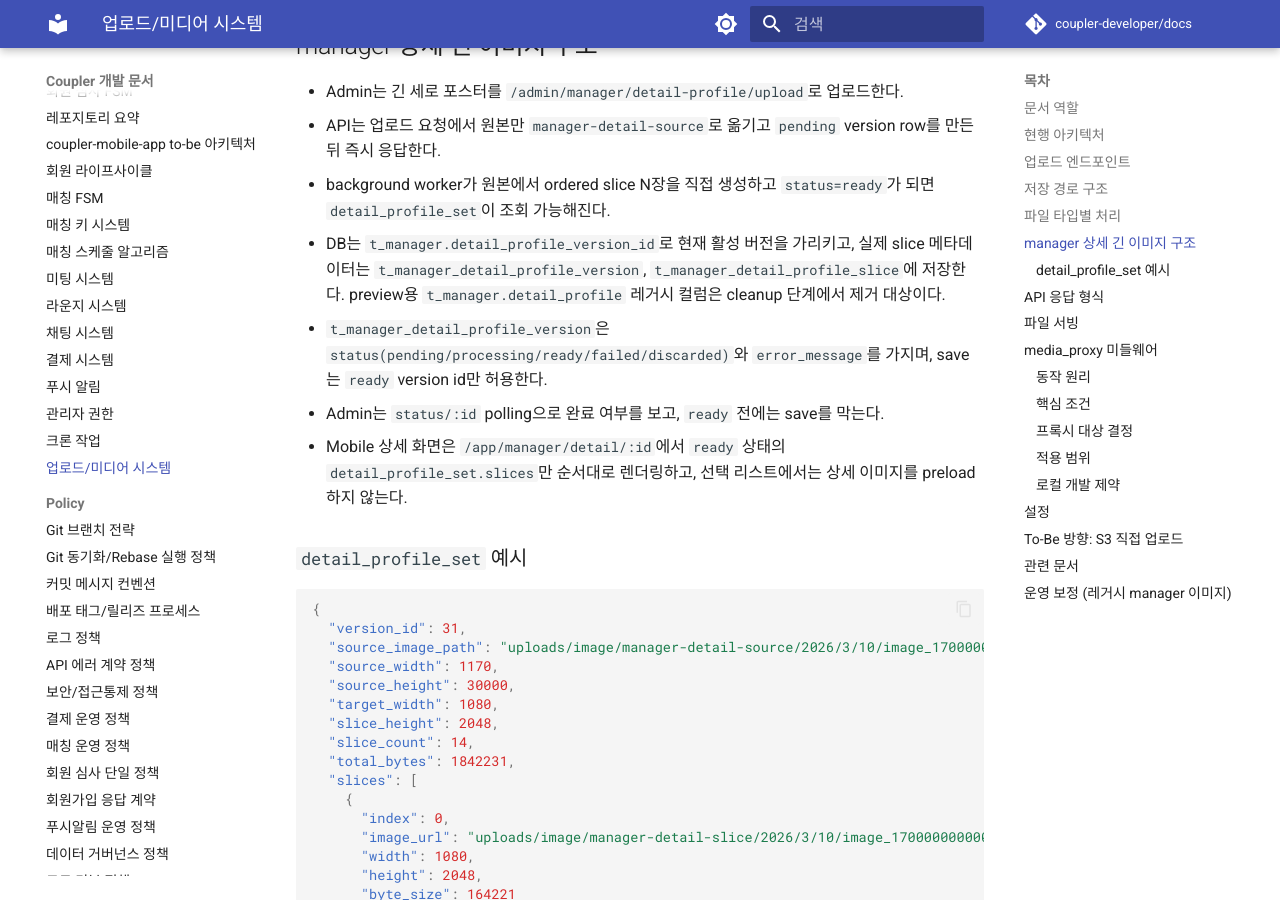
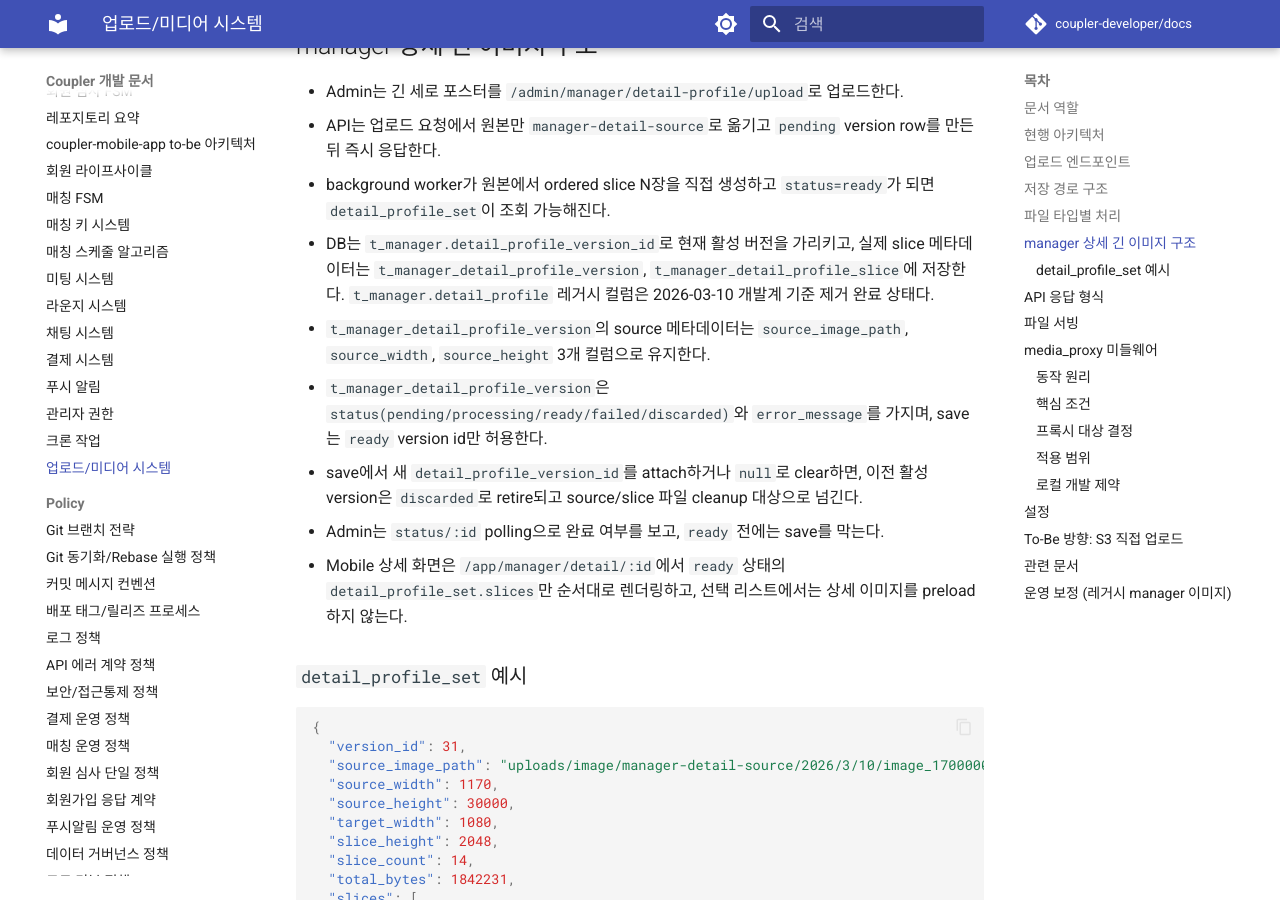
Before and after one commit to coupler-developer/docs, an MkDocs documentation site: the page built from content/architecture/upload-media-system.md, in a window 1280 px wide and 900 px high, scrolled down 2920 px. Built offline with MkDocs 1.6.1 and Material for MkDocs 9.7.7, drawn with Linux system fonts in a browser that asks for light colours; comment, search, counter and statistics services are not loaded.

Commit message:
docs: 매니저 상세 이미지 비동기 구조 동기화
Changes:
- 개발계 기준으로 t_manager.detail_profile 제거 완료 상태를 문서에 반영했다
- source 메타데이터 컬럼 수와 version replace/clear 시 discard cleanup 흐름을 명시했다

Tests:
- npm run lint:md
- python3 -m mkdocs build --strict

```diff
--- a/content/architecture/upload-media-system.md
+++ b/content/architecture/upload-media-system.md
@@ -78,8 +78,10 @@ uploads/
 - Admin는 긴 세로 포스터를 `/admin/manager/detail-profile/upload`로 업로드한다.
 - API는 업로드 요청에서 원본만 `manager-detail-source`로 옮기고 `pending` version row를 만든 뒤 즉시 응답한다.
 - background worker가 원본에서 ordered slice N장을 직접 생성하고 `status=ready`가 되면 `detail_profile_set`이 조회 가능해진다.
-- DB는 `t_manager.detail_profile_version_id`로 현재 활성 버전을 가리키고, 실제 slice 메타데이터는 `t_manager_detail_profile_version`, `t_manager_detail_profile_slice`에 저장한다. preview용 `t_manager.detail_profile` 레거시 컬럼은 cleanup 단계에서 제거 대상이다.
+- DB는 `t_manager.detail_profile_version_id`로 현재 활성 버전을 가리키고, 실제 slice 메타데이터는 `t_manager_detail_profile_version`, `t_manager_detail_profile_slice`에 저장한다. `t_manager.detail_profile` 레거시 컬럼은 2026-03-10 개발계 기준 제거 완료 상태다.
+- `t_manager_detail_profile_version`의 source 메타데이터는 `source_image_path`, `source_width`, `source_height` 3개 컬럼으로 유지한다.
 - `t_manager_detail_profile_version`은 `status(pending/processing/ready/failed/discarded)`와 `error_message`를 가지며, save는 `ready` version id만 허용한다.
+- save에서 새 `detail_profile_version_id`를 attach하거나 `null`로 clear하면, 이전 활성 version은 `discarded`로 retire되고 source/slice 파일 cleanup 대상으로 넘긴다.
 - Admin는 `status/:id` polling으로 완료 여부를 보고, `ready` 전에는 save를 막는다.
 - Mobile 상세 화면은 `/app/manager/detail/:id`에서 `ready` 상태의 `detail_profile_set.slices`만 순서대로 렌더링하고, 선택 리스트에서는 상세 이미지를 preload하지 않는다.
 
```
